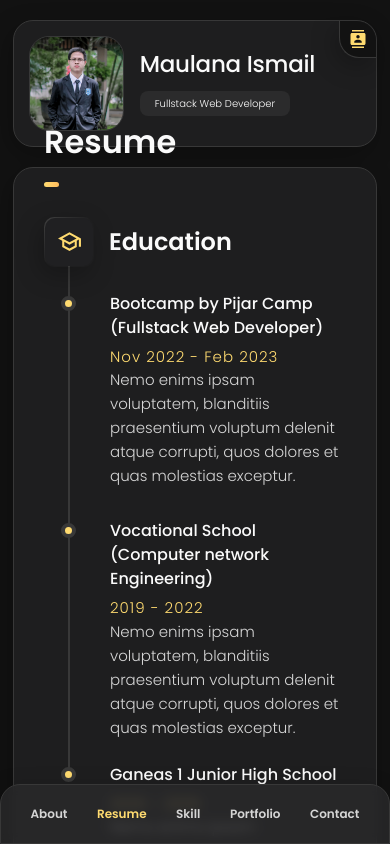
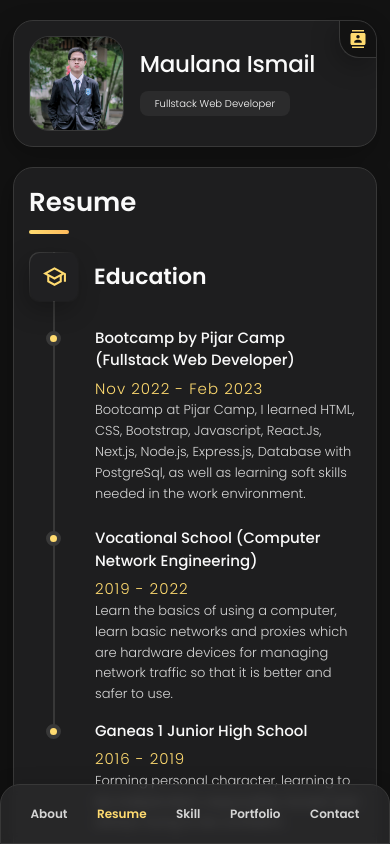
Before and after one commit to MaulanaIsmail26/my-portofolio, a React (Create React App) app: page / in a window 390 px wide. Both pictures are taken after a click on the item "Resume". Built offline with nearby package versions, Linux system fonts and the light colour scheme.

Commit message:
[ADD] Creates a view for the Resume section.

```diff
--- a/src/pages/porto-page.js
+++ b/src/pages/porto-page.js
@@ -525,11 +525,11 @@ export default function PortoPage() {
                         <div className="row">
                           <div className="col-12">
                             {/* SUBTITLE */}
-                            <div className="subTitle d-flex align-items-center">
+                            <div className="subTitle d-flex align-items-start">
                               <div className="iconBox">
                                 <SchoolOutlinedIcon className="iconEducation" />
                               </div>
-                              <p className="my-auto">Education</p>
+                              <p>Education</p>
                             </div>
                             <div className="education">
                               <div class="eduBox">
@@ -541,9 +541,11 @@ export default function PortoPage() {
                                   </p>
                                   <p className="year">Nov 2022 - Feb 2023</p>
                                   <p className="text">
-                                    Nemo enims ipsam voluptatem, blanditiis
-                                    praesentium voluptum delenit atque corrupti,
-                                    quos dolores et quas molestias exceptur.
+                                    Bootcamp at Pijar Camp, I learned HTML, CSS,
+                                    Bootstrap, Javascript, React.Js, Next.js,
+                                    Node.js, Express.js, Database with
+                                    PostgreSql, as well as learning soft skills
+                                    needed in the work environment.
                                   </p>
                                 </div>
                               </div>
@@ -551,14 +553,16 @@ export default function PortoPage() {
                                 <div className="info">
                                   <p class="schoolName">
                                     {
-                                      "Vocational School (Computer network Engineering)"
+                                      "Vocational School (Computer Network Engineering)"
                                     }
                                   </p>
                                   <p className="year">2019 - 2022</p>
                                   <p className="text">
-                                    Nemo enims ipsam voluptatem, blanditiis
-                                    praesentium voluptum delenit atque corrupti,
-                                    quos dolores et quas molestias exceptur.
+                                    Learn the basics of using a computer, learn
+                                    basic networks and proxies which are
+                                    hardware devices for managing network
+                                    traffic so that it is better and safer to
+                                    use.
                                   </p>
                                 </div>
                               </div>
@@ -569,9 +573,9 @@ export default function PortoPage() {
                                   </p>
                                   <p className="year">2016 - 2019</p>
                                   <p className="text">
-                                    Nemo enims ipsam voluptatem, blanditiis
-                                    praesentium voluptum delenit atque corrupti,
-                                    quos dolores et quas molestias exceptur.
+                                    Forming personal character, learning to be
+                                    independent, responsible, honest and always
+                                    trying to be confident.
                                   </p>
                                 </div>
                               </div>
--- a/src/styles/App.css
+++ b/src/styles/App.css
@@ -440,13 +440,13 @@ input, textarea {
   margin-top: 40px;
   margin-bottom: 35px;
   margin-left: 24px;
-  border-left: 2px solid var(--jet);
-  height: 80px;
 }
 
 #portoPage .mainContainer .secondContainer .mainContent .card .resume .content .educationList .subTitle {
   margin-top: -10px;
   z-index: 1;
+  height: 85px;
+  border-left: 2px solid var(--jet);
 }
 
 #portoPage .mainContainer .secondContainer .mainContent .card .resume .content .educationList .subTitle .iconBox {
@@ -483,30 +483,28 @@ input, textarea {
   margin-left: 15px;
   font-size: var(--fs-2);
   font-weight: var(--fw-600);
+  margin-top: 7px;
 }
 
 #portoPage .mainContainer .secondContainer .mainContent .card .resume .content .educationList .education {
-  margin-top: 25px;
+  margin-top: -10px;
 }
 
 #portoPage .mainContainer .secondContainer .mainContent .card .resume .content .educationList .education .eduBox {
   padding: 0;
   border-left: 2px solid var(--jet);
-  margin-left: -2px;
   padding-bottom: 15px;
 }
 
 #portoPage .mainContainer .secondContainer .mainContent .card .resume .content .educationList .education .eduBox:nth-child(3) {
   padding: 0;
   border-left: 0;
-  margin-left: -2px;
   padding-bottom: 15px;
   margin-top: -8px;
 }
 
 #portoPage .mainContainer .secondContainer .mainContent .card .resume .content .educationList .education .eduBox:nth-child(3) .info {
   margin-left: 42px;
-
 }
 
 #portoPage .mainContainer .secondContainer .mainContent .card .resume .content .educationList .education .eduBox .info {
@@ -1416,6 +1414,59 @@ input, textarea {
   }
 
 
+  /* *<---------- RESUME ---------->* */
+  #portoPage .mainContainer .secondContainer .mainContent .card .resume {
+    margin-top: 0;
+    padding: 15px;
+  }
+
+  #portoPage .mainContainer .secondContainer .mainContent .card .resume .header .title {
+    font-size: var(--fs-3);
+    margin-bottom: 8px;
+  }
+
+  #portoPage .mainContainer .secondContainer .mainContent .card .resume .header .underline {
+    width: 40px;
+    height: 4px;
+    background: var(--text-gradient-yellow);
+  }
+
+  /* EDUCATION */
+
+  #portoPage .mainContainer .secondContainer .mainContent .card .resume .content .educationList {
+    margin-top: 28px;
+    margin-bottom: 35px;
+    margin-left: 24px;
+  }
+
+  #portoPage .mainContainer .secondContainer .mainContent .card .resume .content .educationList .subTitle p {
+    font-size: 22px;
+    margin-top: 8px;
+  }
+
+  #portoPage .mainContainer .secondContainer .mainContent .card .resume .content .educationList .education .eduBox .schoolName {
+    margin-bottom: 5px;
+    font-size: var(--fs-6);
+  }
+
+  #portoPage .mainContainer .secondContainer .mainContent .card .resume .content .educationList .education .eduBox .year {
+    font-size: var(--fs-6);
+  }
+
+  #portoPage .mainContainer .secondContainer .mainContent .card .resume .content .educationList .education .eduBox .text {
+    font-size: 13px;
+    margin-bottom: 8px;
+  }
+
+  #portoPage .mainContainer .secondContainer .mainContent .card .resume .content .educationList .education .eduBox:nth-child(3) {
+    padding-bottom: 0;
+  }
+
+  #portoPage .mainContainer .secondContainer .mainContent .card .resume .content .educationList .education .eduBox:nth-child(3) .text {
+    margin-bottom: 0;
+  }
+
+
   /* *<---------- SKILL ---------->* */
   #portoPage .mainContainer .secondContainer .mainContent .card .skill {
     margin-top: 0;
```
